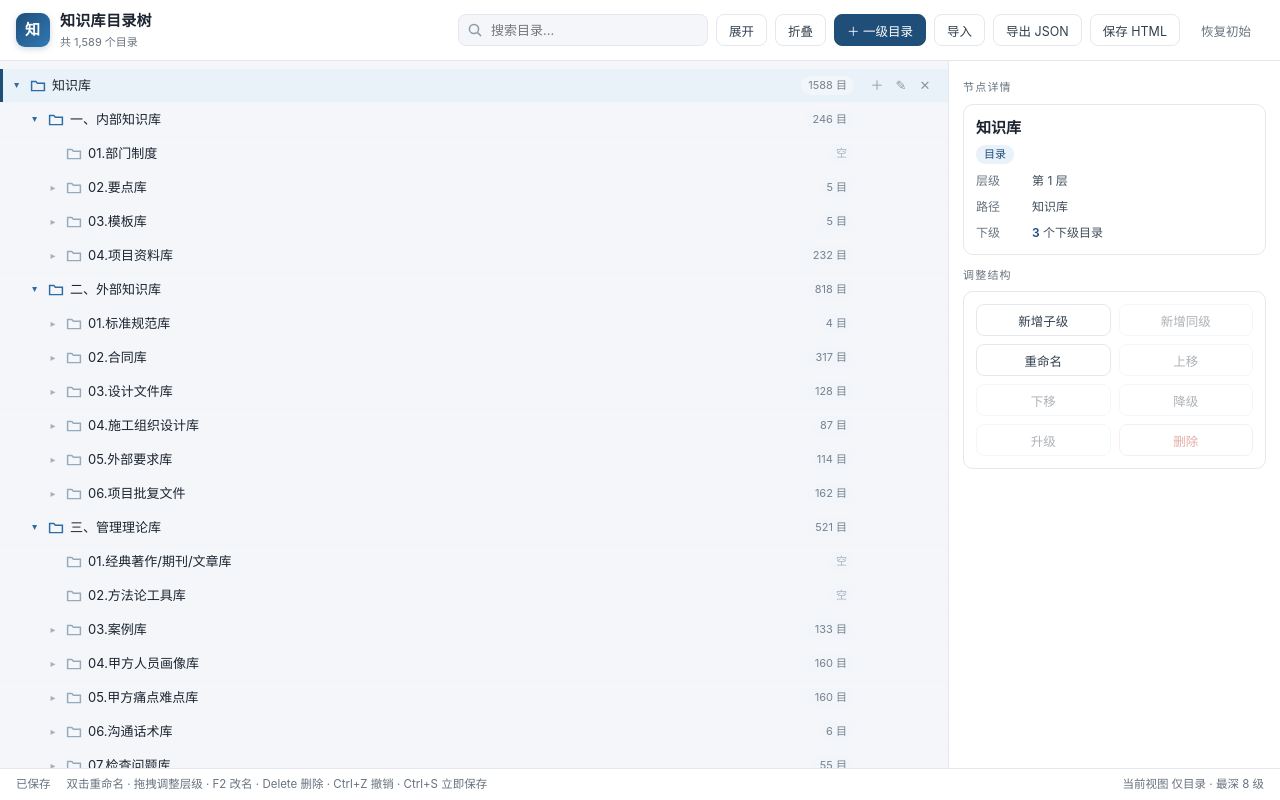
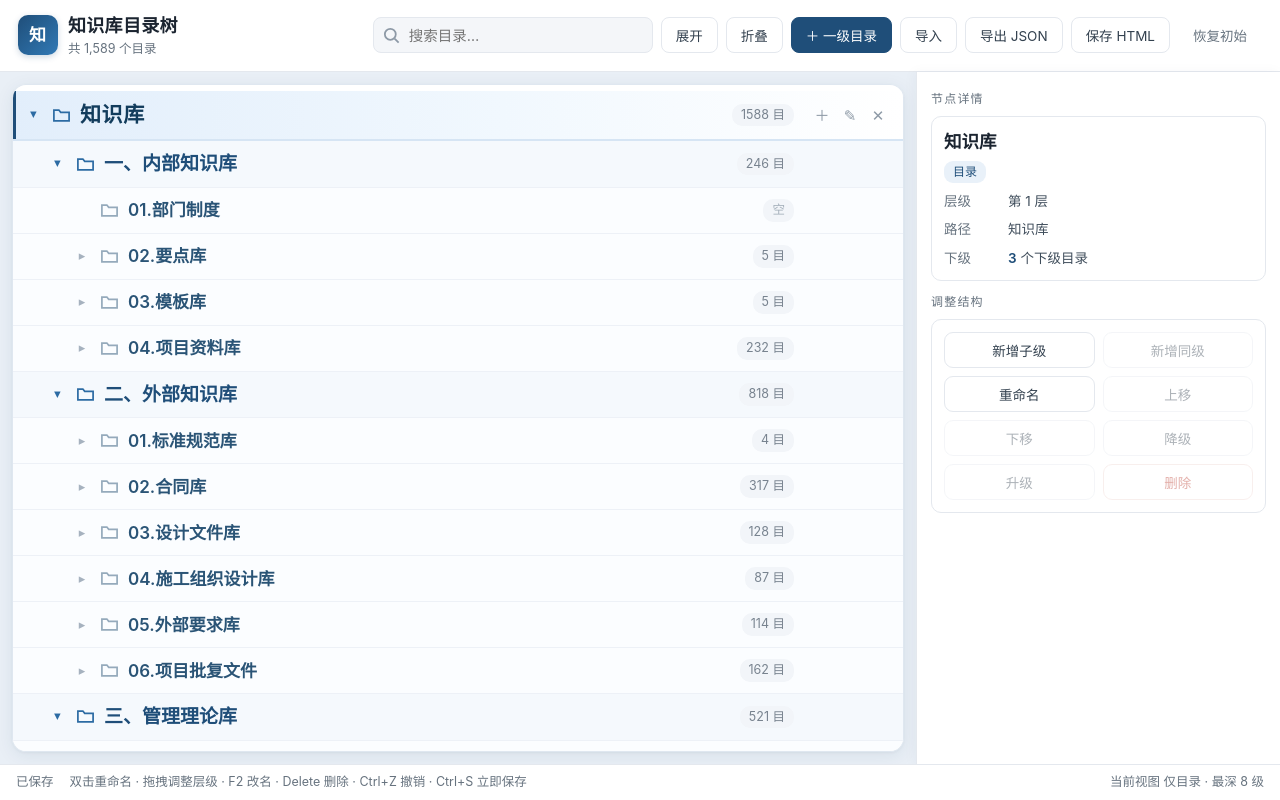
Before and after one commit to zuozuo925/mulushu, a plain HTML site: page index.html in a window 1280 px wide. Drawn offline with Linux system fonts and the light colour scheme.

Commit message:
放大字号并优化层级配色

```diff
--- a/index.html
+++ b/index.html
@@ -82,6 +82,51 @@ aside{flex:none;width:332px;background:#fff;border-left:1px solid var(--line);ov
 .hint{white-space:nowrap;overflow:hidden;text-overflow:ellipsis;flex:1 1 auto}
 .ph{color:#95a1ad;font-size:12.5px;padding:6px 2px}
 @media (max-width:880px){aside{display:none}.search{min-width:170px}.search input{width:130px}}
+
+/* ===== 视觉增强：字号放大 + 层级配色 ===== */
+body{font-size:14.5px;background:#e9eff6}
+.bar{padding:12px 18px;box-shadow:0 2px 10px rgba(24,58,88,.06)}
+h1{font-size:18px}
+.sub{font-size:12.5px}
+.logo{width:40px;height:40px;font-size:17px;border-radius:10px}
+.search{height:36px;min-width:280px}
+.search input{font-size:14.5px;width:230px}
+.btn,.chip{height:36px;font-size:13.5px}
+.btn{padding:0 14px}
+.ops button{height:36px;font-size:13.5px;border-radius:9px}
+main{background:#e9eff6}
+#treeWrap{margin:12px;border-radius:14px;background:#fff;
+  box-shadow:0 4px 18px rgba(24,58,88,.08),0 1px 3px rgba(24,58,88,.05);padding:6px 0 40px;border:1px solid #dfe7f0}
+#treeWrap::-webkit-scrollbar{width:10px;height:10px}
+#treeWrap::-webkit-scrollbar-thumb{background:#c6d4e3;border-radius:6px}
+#treeWrap::-webkit-scrollbar-track{background:transparent}
+#tree{min-width:820px}
+.node{min-height:46px;height:auto;padding-top:8px;padding-bottom:8px;gap:9px;border-bottom:1px solid #edf1f7}
+.node:hover{background:#f2f8fe}
+.node[data-depth="0"]{background:linear-gradient(90deg,#e2eefb 0%,#f1f8fe 55%,#fff 100%);border-bottom:2px solid #d6e5f4}
+.node[data-depth="1"]{background:#f5f9fd}
+.node[data-depth="2"]{background:#fbfdff}
+.node[data-depth="0"]:hover,.node[data-depth="1"]:hover,.node[data-depth="2"]:hover{background:#eaf4fd}
+.twist{width:18px;font-size:13px}
+.ico{width:19px;height:19px}
+.nm{font-size:15px;line-height:1.55}
+.node[data-depth="0"] .nm{font-size:21px;font-weight:700;color:#123c5c;letter-spacing:.6px}
+.node[data-depth="1"] .nm{font-size:19px;font-weight:600;color:#1f4e79}
+.node[data-depth="2"] .nm{font-size:17px;font-weight:600;color:#2a5476}
+.node[data-depth="3"] .nm{font-size:16px;font-weight:500;color:#3a4b5c}
+.node[data-depth="4"] .nm{font-size:15.3px;color:#475869}
+.node[data-depth="5"] .nm,.node[data-depth="6"] .nm,.node[data-depth="7"] .nm,
+.node[data-depth="8"] .nm,.node[data-depth="9"] .nm{font-size:14.6px;color:#5b6a78}
+.badge{font-size:12.5px;padding:2px 9px}
+.act{width:26px;height:26px;font-size:15px}
+.ren{height:30px;font-size:inherit}
+aside{width:364px;box-shadow:-2px 0 12px rgba(24,58,88,.04)}
+.nd-name{font-size:17.5px}
+.pt{font-size:12px}
+.tag{font-size:12px;padding:2px 9px}
+.kv{font-size:13.5px}
+.kv b{width:56px}
+.foot{height:36px;font-size:12.5px}
 </style>
 <style type="text/css">.qa-sdk-wrapper {
   position: fixed;
@@ -396,7 +441,7 @@ function rowHtml(n, depth, hit){
   const open = query ? hasKids : expanded.has(n._uid);
   const cls = ['node'];
   if(selected === n._uid) cls.push('sel');
-  return '<div class="' + cls.join(' ') + '" data-uid="' + n._uid + '" draggable="true" style="padding-left:' + (10 + depth * 18) + 'px">'
+  return '<div class="' + cls.join(' ') + '" data-depth="' + depth + '" data-uid="' + n._uid + '" draggable="true" style="padding-left:' + (12 + depth * 24) + 'px">'
     + '<span class="twist' + (hasKids ? '' : ' leaf') + (open ? ' open' : '') + '" data-act="twist">▸</span>'
     + iconSvg(n, open)
     + '<span class="nm' + (hit ? ' hit' : '') + '">' + esc(n.name) + '</span>'
```
